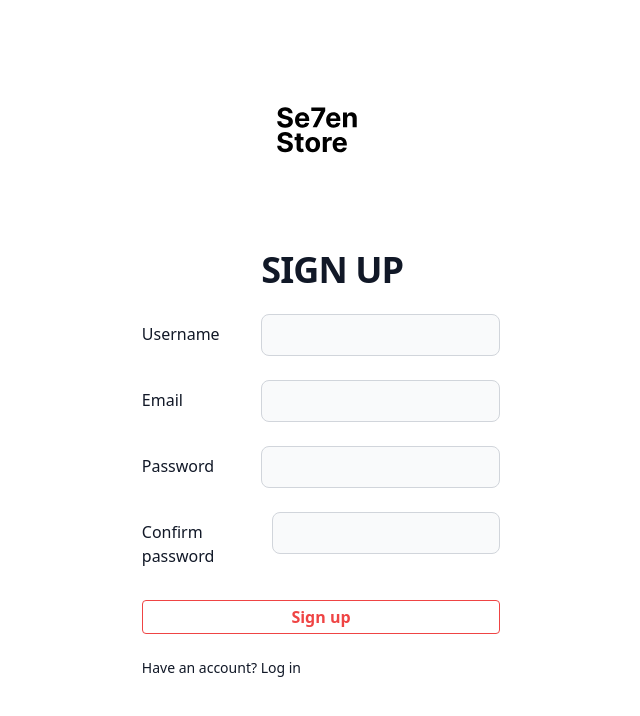
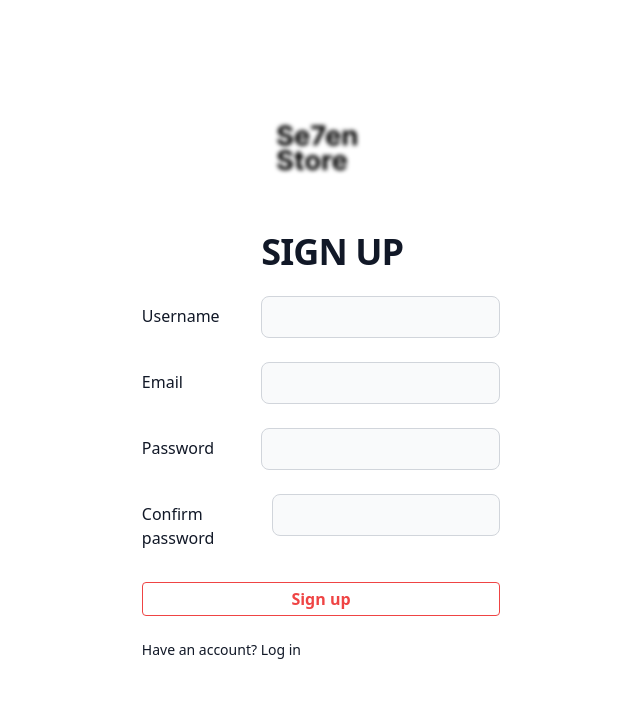
Before and after one commit to phamtrongan2710/CNPM, a React (Create React App) app in the folder client/: page /signup in a window 1280 px wide. Shown: the top 716 px of the page, without its empty margins (319-959 px from the left). Built offline with nearby package versions, Linux system fonts and the light colour scheme; no server answers.

Commit message:
restyled Se7en logo on login page & signup page

```diff
--- a/client/src/pages/Checkout/AddressForm.js
+++ b/client/src/pages/Checkout/AddressForm.js
@@ -177,7 +177,6 @@ const AddressForm = () => {
                 type: item.data.data.type,
             })
         );
-        // console.log(products);
 
         axios
             .post(
--- a/client/src/pages/Signin.js
+++ b/client/src/pages/Signin.js
@@ -91,7 +91,7 @@ const Signin = () => {
         <div className="flex flex-col items-center justify-center mx-auto md:h-screen lg:py-0 w-full">
             <Link
                 to="/"
-                className="flex items-center mb-12 text-2xl font-semibold text-gray-900"
+                className="flex items-center mb-6 text-2xl font-semibold text-gray-900 blur-[2px] hover:blur-none"
             >
                 <img className="w-20 h-20 mr-2" src={SevenIcon} />
             </Link>
--- a/client/src/pages/Signup.js
+++ b/client/src/pages/Signup.js
@@ -103,7 +103,7 @@ const Signup = () => {
         <div className="flex flex-col items-center justify-center mx-auto md:h-screen lg:py-0">
             <Link
                 to="/"
-                className="flex items-center mb-12 text-2xl font-semibold text-gray-900"
+                className="flex items-center mb-3 text-2xl font-semibold text-gray-900 blur-[2px] hover:blur-none"
             >
                 <img className="w-20 h-20 mr-2" src={SevenIcon} />
             </Link>
```
